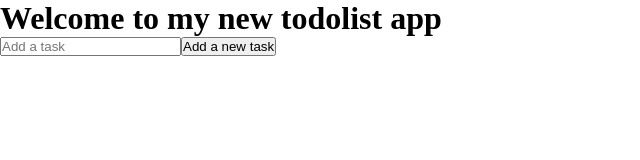
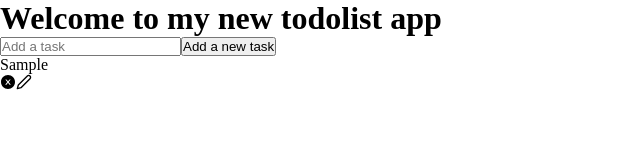
Before and after one commit to mathieuelisa/Todolist-app, a React (Create React App) app: page / in a window 1280 px wide. Both pictures are taken after typing "Sample" into the empty fields and a click on the button "Add a new task". Shown: the top 160 px of the page, without its empty margins (0-640 px from the left). Built offline with nearby package versions, Linux system fonts and the light colour scheme.

Commit message:
Adding react-icons to the project

```diff
--- a/package.json
+++ b/package.json
@@ -8,6 +8,7 @@
     "@testing-library/user-event": "^12.1.10",
     "react": "^17.0.2",
     "react-dom": "^17.0.2",
+    "react-icons": "^4.3.1",
     "react-scripts": "4.0.3",
     "sass": "^1.42.1",
     "web-vitals": "^1.0.1"
--- a/src/Components/Tasks.js
+++ b/src/Components/Tasks.js
@@ -0,0 +1,29 @@
+import { useState } from "react";
+
+import { AiFillCloseCircle } from "react-icons/ai";
+import { FiEdit2 } from "react-icons/fi";
+
+function Tasks({ tasks, completeTask }) {
+  const [edit, setEdit] = useState({
+    id: null,
+    value: "",
+  });
+
+  return tasks.map((task, index) => (
+    <div
+      className={task.isComplete ? "task__complete" : "task__row"}
+      key={index}
+    >
+      <div key={task.id} onClick={() => completeTask(task.id)}>
+        {task.text}
+      </div>
+
+      <div className="icons">
+        <AiFillCloseCircle />
+        <FiEdit2 />
+      </div>
+    </div>
+  ));
+}
+
+export default Tasks;
--- a/src/Components/Todolist.js
+++ b/src/Components/Todolist.js
@@ -1,6 +1,7 @@
 import { useState } from "react";
 // Import components
 import TodoForm from "./Todoform";
+import Tasks from "./Tasks";
 
 function Todolist() {
   const [tasks, setTasks] = useState([]);
@@ -16,10 +17,21 @@ function Todolist() {
     console.log(task, ...tasks);
   };
 
+  const completeTask = (id) => {
+    let updatedTasks = tasks.map((task) => {
+      if (task.id === id) {
+        task.isComplete = !task.isComplete;
+      }
+      return task;
+    });
+    setTasks(updatedTasks);
+  };
+
   return (
     <div>
       <h1>Welcome to my new todolist app</h1>
       <TodoForm onSubmit={addTask} />
+      <Tasks tasks={tasks} completeTask={completeTask} />
     </div>
   );
 }
```
Also changed, not shown: 1 other file (tests, documents, lock files or other folders).
